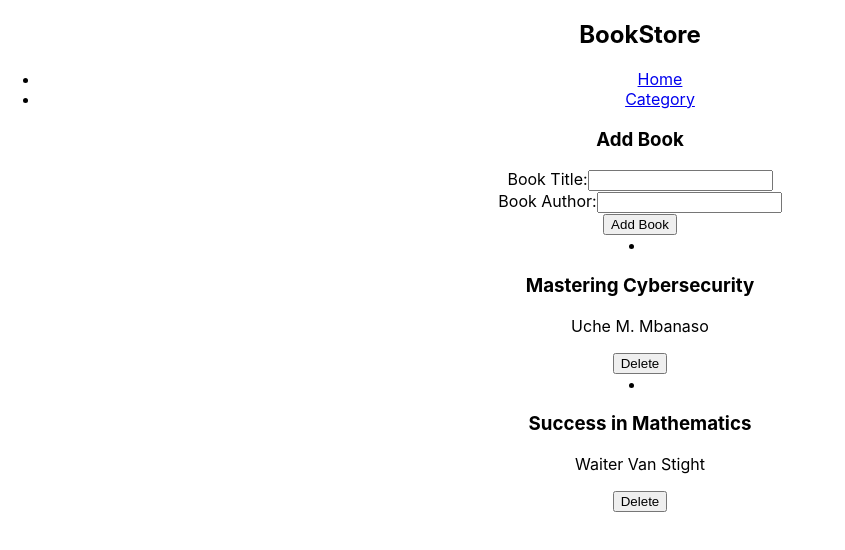
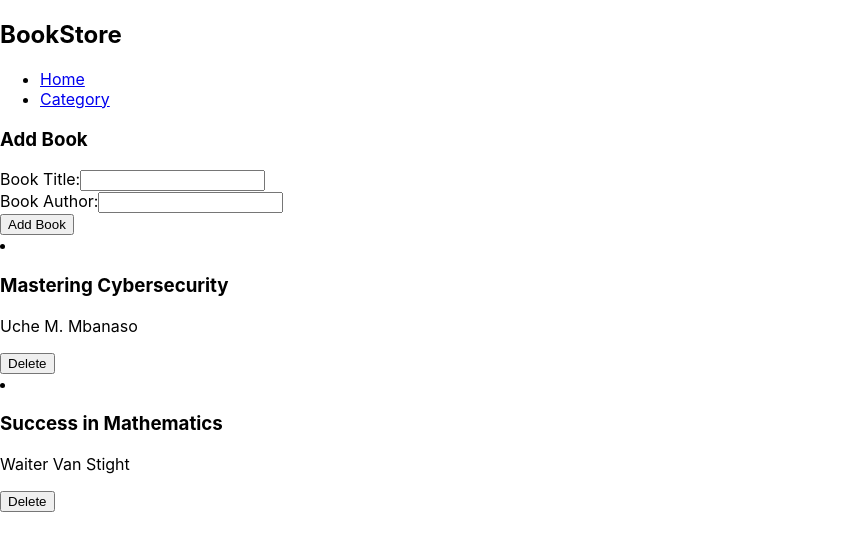
Before and after one commit to katfogy/Bookstore-react, a React (Create React App) app: page / in a window 1280 px wide. Shown: the top 550 px of the page, without its empty margins (0-845 px from the left). Built offline with nearby package versions, Linux system fonts and the light colour scheme.

Commit message:
linters error fixed

```diff
--- a/src/App.js
+++ b/src/App.js
@@ -6,7 +6,7 @@ import CategoryPage from './components/CategoryPage';
 
 function App() {
   return (
-    <div className="App">
+    <div className="Apps">
       <Router>
         <>
           <NavMenu />
```
